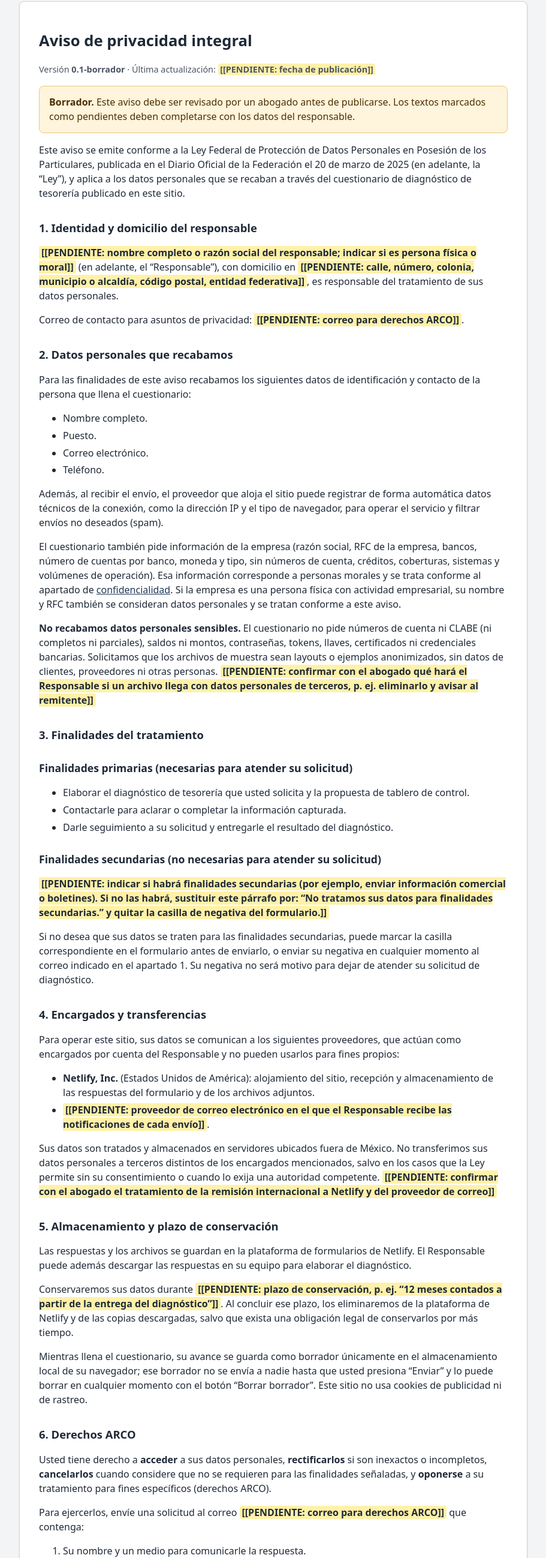
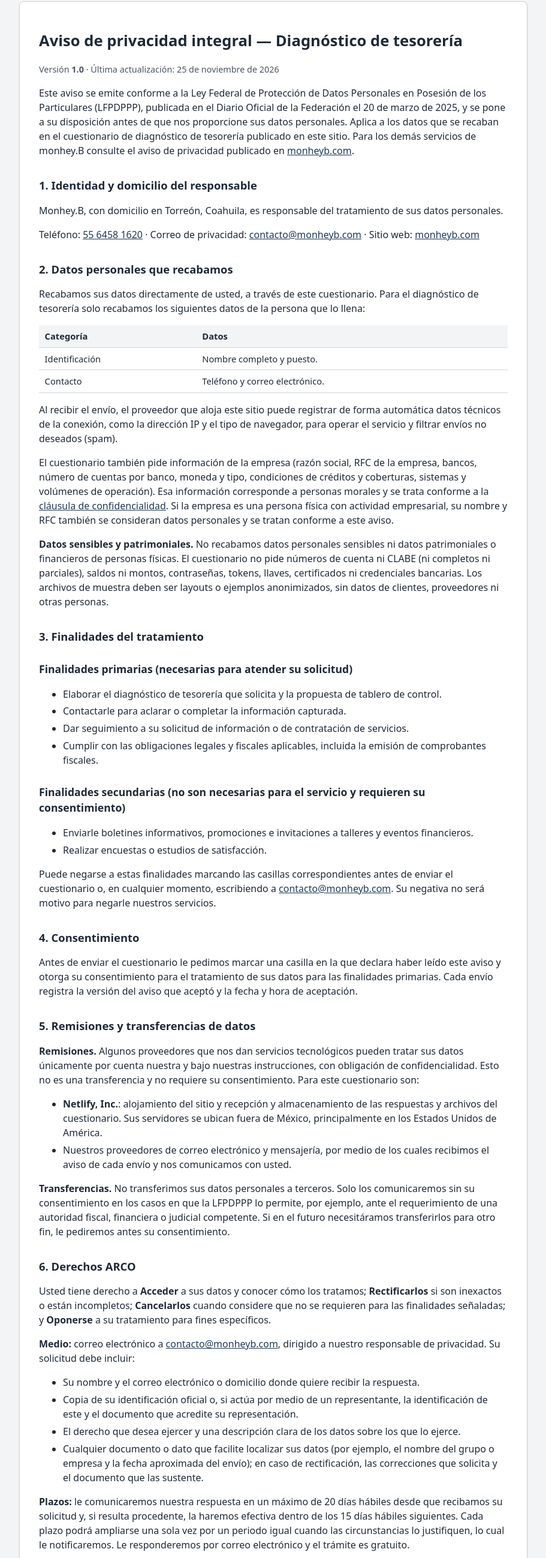
Before and after one commit to carsam68-MonheyB/Diagnostico-Tesoreria-Inteligente, a plain HTML site: page aviso-de-privacidad.html in a window 1280 px wide. Shown: the part 103-2700 px from the top of the page at 60% size, without its empty margins (184-1095 px from the left). Drawn offline with Linux system fonts and the light colour scheme.

Commit message:
Aviso de privacidad de monhey.B (versión 1.0)
Adapta el aviso integral de monhey.B del 25/11/2026 a los datos de este
cuestionario: responsable, contacto, finalidades secundarias con una
casilla de negativa para boletines y otra para encuestas, ARCO y plazos,
revocación, limitación, conservación, cambios y autoridad. Los campos
negativa_boletines y negativa_encuestas sustituyen al campo anterior.

Co-Authored-By: Claude Opus 5.5 <noreply@anthropic.com>
Claude-Session: https://claude.ai/code/session_01LEis1nwVdew7aNBgu1FXUQ

```diff
--- a/assets/js/diagnostico.js
+++ b/assets/js/diagnostico.js
@@ -311,7 +311,7 @@
       el('p', { class: 'nota' }, ['Giro: ' + (g(p, 'contacto.giro') === 'otro' ? g(p, 'contacto.giro_otro') : etiqueta('giros', g(p, 'contacto.giro'))) +
         ' · Ciudad: ' + (g(p, 'contacto.ciudad') || '—') + ' · Enviado: ' + (r.fecha || g(p, 'meta.generado_en') || '—') +
         ' · Aviso v' + (g(p, 'aviso_privacidad.version') || '—') + ' aceptado: ' + (g(p, 'aviso_privacidad.aceptado_en') || '—') +
-        ' · Negativa finalidades secundarias: ' + siNo(g(p, 'aviso_privacidad.negativa_finalidades_secundarias'))])
+        ' · Se niega a boletines: ' + siNo(g(p, 'aviso_privacidad.negativa_boletines')) + ' · Se niega a encuestas: ' + siNo(g(p, 'aviso_privacidad.negativa_encuestas'))])
     ]));
 
     // Conteos
--- a/aviso-de-privacidad.html
+++ b/aviso-de-privacidad.html
@@ -4,7 +4,7 @@
   <meta charset="utf-8">
   <meta name="viewport" content="width=device-width, initial-scale=1">
   <title>Aviso de privacidad</title>
-  <meta name="description" content="Aviso de privacidad integral del cuestionario de diagnóstico de tesorería.">
+  <meta name="description" content="Aviso de privacidad integral de monhey.B para el cuestionario de diagnóstico de tesorería.">
   <link rel="stylesheet" href="/assets/css/styles.css">
 </head>
 <body>
@@ -18,95 +18,106 @@
 
 <main id="contenido" class="contenedor">
   <article class="tarjeta texto-legal">
-    <h1>Aviso de privacidad integral</h1>
-    <p class="meta-doc">Versión <strong>0.1-borrador</strong> · Última actualización: <span class="pendiente">[[PENDIENTE: fecha de publicación]]</span></p>
+    <h1>Aviso de privacidad integral — Diagnóstico de tesorería</h1>
+    <p class="meta-doc">Versión <strong>1.0</strong> · Última actualización: 25 de noviembre de 2026</p>
 
-    <div class="caja caja-aviso">
-      <p><strong>Borrador.</strong> Este aviso debe ser revisado por un abogado antes de publicarse. Los textos marcados como pendientes deben completarse con los datos del responsable.</p>
-    </div>
-
-    <p>Este aviso se emite conforme a la Ley Federal de Protección de Datos Personales en Posesión de los Particulares, publicada en el Diario Oficial de la Federación el 20 de marzo de 2025 (en adelante, la “Ley”), y aplica a los datos personales que se recaban a través del cuestionario de diagnóstico de tesorería publicado en este sitio.</p>
+    <p>Este aviso se emite conforme a la Ley Federal de Protección de Datos Personales en Posesión de los Particulares (LFPDPPP), publicada en el Diario Oficial de la Federación el 20 de marzo de 2025, y se pone a su disposición antes de que nos proporcione sus datos personales. Aplica a los datos que se recaban en el cuestionario de diagnóstico de tesorería publicado en este sitio. Para los demás servicios de monhey.B consulte el aviso de privacidad publicado en <a href="https://monheyb.com" rel="noopener">monheyb.com</a>.</p>
 
     <h2 id="responsable">1. Identidad y domicilio del responsable</h2>
-    <p><span class="pendiente">[[PENDIENTE: nombre completo o razón social del responsable; indicar si es persona física o moral]]</span> (en adelante, el “Responsable”), con domicilio en <span class="pendiente">[[PENDIENTE: calle, número, colonia, municipio o alcaldía, código postal, entidad federativa]]</span>, es responsable del tratamiento de sus datos personales.</p>
-    <p>Correo de contacto para asuntos de privacidad: <span class="pendiente">[[PENDIENTE: correo para derechos ARCO]]</span>.</p>
+    <p>Monhey.B, con domicilio en Torreón, Coahuila, es responsable del tratamiento de sus datos personales.</p>
+    <p>Teléfono: <a href="tel:+525564581620">55 6458 1620</a> · Correo de privacidad: <a href="mailto:contacto@monheyb.com">contacto@monheyb.com</a> · Sitio web: <a href="https://monheyb.com" rel="noopener">monheyb.com</a></p>
 
     <h2 id="datos">2. Datos personales que recabamos</h2>
-    <p>Para las finalidades de este aviso recabamos los siguientes datos de identificación y contacto de la persona que llena el cuestionario:</p>
-    <ul>
-      <li>Nombre completo.</li>
-      <li>Puesto.</li>
-      <li>Correo electrónico.</li>
-      <li>Teléfono.</li>
-    </ul>
-    <p>Además, al recibir el envío, el proveedor que aloja el sitio puede registrar de forma automática datos técnicos de la conexión, como la dirección IP y el tipo de navegador, para operar el servicio y filtrar envíos no deseados (spam).</p>
-    <p>El cuestionario también pide información de la empresa (razón social, RFC de la empresa, bancos, número de cuentas por banco, moneda y tipo, sin números de cuenta, créditos, coberturas, sistemas y volúmenes de operación). Esa información corresponde a personas morales y se trata conforme al apartado de <a href="#confidencialidad">confidencialidad</a>. Si la empresa es una persona física con actividad empresarial, su nombre y RFC también se consideran datos personales y se tratan conforme a este aviso.</p>
-    <p><strong>No recabamos datos personales sensibles.</strong> El cuestionario no pide números de cuenta ni CLABE (ni completos ni parciales), saldos ni montos, contraseñas, tokens, llaves, certificados ni credenciales bancarias. Solicitamos que los archivos de muestra sean layouts o ejemplos anonimizados, sin datos de clientes, proveedores ni otras personas. <span class="pendiente">[[PENDIENTE: confirmar con el abogado qué hará el Responsable si un archivo llega con datos personales de terceros, p. ej. eliminarlo y avisar al remitente]]</span></p>
+    <p>Recabamos sus datos directamente de usted, a través de este cuestionario. Para el diagnóstico de tesorería solo recabamos los siguientes datos de la persona que lo llena:</p>
+    <div class="tabla-wrap">
+      <table>
+        <thead><tr><th scope="col">Categoría</th><th scope="col">Datos</th></tr></thead>
+        <tbody>
+          <tr><td>Identificación</td><td>Nombre completo y puesto.</td></tr>
+          <tr><td>Contacto</td><td>Teléfono y correo electrónico.</td></tr>
+        </tbody>
+      </table>
+    </div>
+    <p>Al recibir el envío, el proveedor que aloja este sitio puede registrar de forma automática datos técnicos de la conexión, como la dirección IP y el tipo de navegador, para operar el servicio y filtrar envíos no deseados (spam).</p>
+    <p>El cuestionario también pide información de la empresa (razón social, RFC de la empresa, bancos, número de cuentas por banco, moneda y tipo, condiciones de créditos y coberturas, sistemas y volúmenes de operación). Esa información corresponde a personas morales y se trata conforme a la <a href="#confidencialidad">cláusula de confidencialidad</a>. Si la empresa es una persona física con actividad empresarial, su nombre y RFC también se consideran datos personales y se tratan conforme a este aviso.</p>
+    <p><strong>Datos sensibles y patrimoniales.</strong> No recabamos datos personales sensibles ni datos patrimoniales o financieros de personas físicas. El cuestionario no pide números de cuenta ni CLABE (ni completos ni parciales), saldos ni montos, contraseñas, tokens, llaves, certificados ni credenciales bancarias. Los archivos de muestra deben ser layouts o ejemplos anonimizados, sin datos de clientes, proveedores ni otras personas.</p>
 
     <h2 id="finalidades">3. Finalidades del tratamiento</h2>
     <h3>Finalidades primarias (necesarias para atender su solicitud)</h3>
     <ul>
-      <li>Elaborar el diagnóstico de tesorería que usted solicita y la propuesta de tablero de control.</li>
+      <li>Elaborar el diagnóstico de tesorería que solicita y la propuesta de tablero de control.</li>
       <li>Contactarle para aclarar o completar la información capturada.</li>
-      <li>Darle seguimiento a su solicitud y entregarle el resultado del diagnóstico.</li>
+      <li>Dar seguimiento a su solicitud de información o de contratación de servicios.</li>
+      <li>Cumplir con las obligaciones legales y fiscales aplicables, incluida la emisión de comprobantes fiscales.</li>
     </ul>
-    <h3>Finalidades secundarias (no necesarias para atender su solicitud)</h3>
-    <p><span class="pendiente">[[PENDIENTE: indicar si habrá finalidades secundarias (por ejemplo, enviar información comercial o boletines). Si no las habrá, sustituir este párrafo por: “No tratamos sus datos para finalidades secundarias.” y quitar la casilla de negativa del formulario.]]</span></p>
-    <p>Si no desea que sus datos se traten para las finalidades secundarias, puede marcar la casilla correspondiente en el formulario antes de enviarlo, o enviar su negativa en cualquier momento al correo indicado en el apartado 1. Su negativa no será motivo para dejar de atender su solicitud de diagnóstico.</p>
+    <h3>Finalidades secundarias (no son necesarias para el servicio y requieren su consentimiento)</h3>
+    <ul>
+      <li>Enviarle boletines informativos, promociones e invitaciones a talleres y eventos financieros.</li>
+      <li>Realizar encuestas o estudios de satisfacción.</li>
+    </ul>
+    <p>Puede negarse a estas finalidades marcando las casillas correspondientes antes de enviar el cuestionario o, en cualquier momento, escribiendo a <a href="mailto:contacto@monheyb.com">contacto@monheyb.com</a>. Su negativa no será motivo para negarle nuestros servicios.</p>
 
-    <h2 id="remisiones">4. Encargados y transferencias</h2>
-    <p>Para operar este sitio, sus datos se comunican a los siguientes proveedores, que actúan como encargados por cuenta del Responsable y no pueden usarlos para fines propios:</p>
+    <h2 id="consentimiento">4. Consentimiento</h2>
+    <p>Antes de enviar el cuestionario le pedimos marcar una casilla en la que declara haber leído este aviso y otorga su consentimiento para el tratamiento de sus datos para las finalidades primarias. Cada envío registra la versión del aviso que aceptó y la fecha y hora de aceptación.</p>
+
+    <h2 id="remisiones">5. Remisiones y transferencias de datos</h2>
+    <p><strong>Remisiones.</strong> Algunos proveedores que nos dan servicios tecnológicos pueden tratar sus datos únicamente por cuenta nuestra y bajo nuestras instrucciones, con obligación de confidencialidad. Esto no es una transferencia y no requiere su consentimiento. Para este cuestionario son:</p>
     <ul>
-      <li><strong>Netlify, Inc.</strong> (Estados Unidos de América): alojamiento del sitio, recepción y almacenamiento de las respuestas del formulario y de los archivos adjuntos.</li>
-      <li><span class="pendiente">[[PENDIENTE: proveedor de correo electrónico en el que el Responsable recibe las notificaciones de cada envío]]</span>.</li>
+      <li><strong>Netlify, Inc.</strong>: alojamiento del sitio y recepción y almacenamiento de las respuestas y archivos del cuestionario. Sus servidores se ubican fuera de México, principalmente en los Estados Unidos de América.</li>
+      <li>Nuestros proveedores de correo electrónico y mensajería, por medio de los cuales recibimos el aviso de cada envío y nos comunicamos con usted.</li>
     </ul>
-    <p>Sus datos son tratados y almacenados en servidores ubicados fuera de México. No transferimos sus datos personales a terceros distintos de los encargados mencionados, salvo en los casos que la Ley permite sin su consentimiento o cuando lo exija una autoridad competente. <span class="pendiente">[[PENDIENTE: confirmar con el abogado el tratamiento de la remisión internacional a Netlify y del proveedor de correo]]</span></p>
-
-    <h2 id="conservacion">5. Almacenamiento y plazo de conservación</h2>
-    <p>Las respuestas y los archivos se guardan en la plataforma de formularios de Netlify. El Responsable puede además descargar las respuestas en su equipo para elaborar el diagnóstico.</p>
-    <p>Conservaremos sus datos durante <span class="pendiente">[[PENDIENTE: plazo de conservación, p. ej. “12 meses contados a partir de la entrega del diagnóstico”]]</span>. Al concluir ese plazo, los eliminaremos de la plataforma de Netlify y de las copias descargadas, salvo que exista una obligación legal de conservarlos por más tiempo.</p>
-    <p>Mientras llena el cuestionario, su avance se guarda como borrador únicamente en el almacenamiento local de su navegador; ese borrador no se envía a nadie hasta que usted presiona “Enviar” y lo puede borrar en cualquier momento con el botón “Borrar borrador”. Este sitio no usa cookies de publicidad ni de rastreo.</p>
+    <p><strong>Transferencias.</strong> No transferimos sus datos personales a terceros. Solo los comunicaremos sin su consentimiento en los casos en que la LFPDPPP lo permite, por ejemplo, ante el requerimiento de una autoridad fiscal, financiera o judicial competente. Si en el futuro necesitáramos transferirlos para otro fin, le pediremos antes su consentimiento.</p>
 
     <h2 id="arco">6. Derechos ARCO</h2>
-    <p>Usted tiene derecho a <strong>acceder</strong> a sus datos personales, <strong>rectificarlos</strong> si son inexactos o incompletos, <strong>cancelarlos</strong> cuando considere que no se requieren para las finalidades señaladas, y <strong>oponerse</strong> a su tratamiento para fines específicos (derechos ARCO).</p>
-    <p>Para ejercerlos, envíe una solicitud al correo <span class="pendiente">[[PENDIENTE: correo para derechos ARCO]]</span> que contenga:</p>
-    <ol>
-      <li>Su nombre y un medio para comunicarle la respuesta.</li>
-      <li>Los documentos que acrediten su identidad o, en su caso, la representación legal de quien actúe en su nombre.</li>
-      <li>La descripción clara de los datos personales y del derecho que desea ejercer.</li>
-      <li>Cualquier elemento que facilite la localización de sus datos (por ejemplo, el nombre del grupo o empresa y la fecha aproximada del envío).</li>
-    </ol>
-    <p>Responderemos su solicitud dentro de los plazos que establece la Ley. <span class="pendiente">[[PENDIENTE: el abogado debe indicar los plazos de respuesta y de ejecución aplicables conforme a la Ley vigente]]</span></p>
+    <p>Usted tiene derecho a <strong>Acceder</strong> a sus datos y conocer cómo los tratamos; <strong>Rectificarlos</strong> si son inexactos o están incompletos; <strong>Cancelarlos</strong> cuando considere que no se requieren para las finalidades señaladas; y <strong>Oponerse</strong> a su tratamiento para fines específicos.</p>
+    <p><strong>Medio:</strong> correo electrónico a <a href="mailto:contacto@monheyb.com">contacto@monheyb.com</a>, dirigido a nuestro responsable de privacidad. Su solicitud debe incluir:</p>
+    <ul>
+      <li>Su nombre y el correo electrónico o domicilio donde quiere recibir la respuesta.</li>
+      <li>Copia de su identificación oficial o, si actúa por medio de un representante, la identificación de este y el documento que acredite su representación.</li>
+      <li>El derecho que desea ejercer y una descripción clara de los datos sobre los que lo ejerce.</li>
+      <li>Cualquier documento o dato que facilite localizar sus datos (por ejemplo, el nombre del grupo o empresa y la fecha aproximada del envío); en caso de rectificación, las correcciones que solicita y el documento que las sustente.</li>
+    </ul>
+    <p><strong>Plazos:</strong> le comunicaremos nuestra respuesta en un máximo de 20 días hábiles desde que recibamos su solicitud y, si resulta procedente, la haremos efectiva dentro de los 15 días hábiles siguientes. Cada plazo podrá ampliarse una sola vez por un periodo igual cuando las circunstancias lo justifiquen, lo cual le notificaremos. Le responderemos por correo electrónico y el trámite es gratuito.</p>
 
-    <h2 id="revocacion">7. Revocación del consentimiento y limitación del uso</h2>
-    <p>Puede revocar en cualquier momento el consentimiento que nos otorgó, así como solicitar que limitemos el uso o divulgación de sus datos, enviando su solicitud al mismo correo y con los mismos requisitos del apartado anterior. La revocación no tiene efectos retroactivos y, si se refiere a las finalidades primarias, puede implicar que no podamos concluir el diagnóstico.</p>
+    <h2 id="revocacion">7. Revocación del consentimiento</h2>
+    <p>Puede revocar en cualquier momento el consentimiento que nos otorgó, siguiendo el mismo procedimiento del punto 6. La revocación no tiene efectos retroactivos y, si se refiere a datos necesarios para las finalidades primarias, podría impedirnos concluir el diagnóstico.</p>
 
-    <h2 id="autoridad">8. Autoridad</h2>
-    <p>Si considera que su derecho a la protección de datos personales ha sido vulnerado, puede acudir ante la <strong>Secretaría Anticorrupción y Buen Gobierno</strong>, autoridad competente en la materia conforme a la Ley.</p>
+    <h2 id="limitar">8. Opciones para limitar el uso o divulgación de sus datos</h2>
+    <ul>
+      <li>Solicite su inscripción en nuestro listado interno de exclusión escribiendo a <a href="mailto:contacto@monheyb.com">contacto@monheyb.com</a>; dejaremos de enviarle publicidad y comunicaciones promocionales.</li>
+      <li>Use la opción para darse de baja incluida en nuestros correos electrónicos.</li>
+      <li>Inscríbase en el Registro Público para Evitar Publicidad (REPEP) de la Procuraduría Federal del Consumidor (PROFECO).</li>
+    </ul>
 
-    <h2 id="cambios">9. Cambios a este aviso</h2>
-    <p>Cualquier cambio a este aviso se publicará en esta misma página (<a href="/aviso-de-privacidad.html">/aviso-de-privacidad.html</a>) con su nuevo número de versión y fecha de actualización. Cada envío del formulario registra la versión del aviso que usted aceptó y la fecha y hora de aceptación. Si el cambio afecta las finalidades o los datos que tratamos, se lo comunicaremos al correo que nos proporcionó y, cuando la Ley lo requiera, le pediremos nuevamente su consentimiento.</p>
+    <h2 id="cookies">9. Uso de cookies y tecnologías de rastreo</h2>
+    <p>Este sitio del cuestionario no utiliza cookies ni etiquetas de publicidad o de rastreo. Mientras llena el cuestionario, su avance se guarda como borrador únicamente en el almacenamiento local de su navegador; ese borrador no se envía a nadie hasta que usted presiona “Enviar”, se borra al enviar y puede borrarlo en cualquier momento con el botón “Borrar borrador”. El uso de cookies en monheyb.com se describe en el aviso publicado en ese sitio.</p>
 
-    <h2 id="consentimiento">10. Consentimiento</h2>
-    <p>Al marcar la casilla de consentimiento del formulario y enviarlo, usted manifiesta haber leído este aviso y otorga su consentimiento para el tratamiento de sus datos personales conforme a las finalidades primarias descritas.</p>
+    <h2 id="conservacion">10. Seguridad y conservación</h2>
+    <p>Aplicamos medidas de seguridad administrativas, técnicas y físicas para proteger sus datos contra daño, pérdida, alteración, destrucción o uso, acceso o tratamiento no autorizado. Conservaremos sus datos solo durante el tiempo necesario para cumplir las finalidades de este aviso y los plazos que exijan las leyes aplicables; después los bloquearemos y suprimiremos, incluidas las respuestas guardadas en la plataforma de Netlify.</p>
+
+    <h2 id="cambios">11. Cambios al aviso de privacidad</h2>
+    <p>Podemos modificar o actualizar este aviso por cambios en la ley, en nuestros servicios o en nuestras prácticas. Le informaremos de cualquier cambio publicando la versión vigente, con su fecha de actualización, en esta página y en <a href="https://monheyb.com" rel="noopener">monheyb.com</a> y, cuando los cambios sean relevantes, por correo electrónico.</p>
+
+    <h2 id="autoridad">12. Autoridad</h2>
+    <p>Si considera que su derecho a la protección de datos personales ha sido vulnerado, puede acudir ante la <strong>Secretaría Anticorrupción y Buen Gobierno</strong>, autoridad en la materia conforme a la LFPDPPP.</p>
 
     <h2 id="confidencialidad">Cláusula de confidencialidad de la información de la empresa</h2>
-    <p>La información financiera, operativa y tecnológica de la empresa o grupo que se capture en el cuestionario o en los archivos de muestra (bancos, cuentas, créditos, coberturas, operaciones intercompañías, pagos, sistemas, infraestructura y volúmenes) no constituye, en general, un dato personal, pero el Responsable la tratará como <strong>información confidencial</strong> conforme a lo siguiente:</p>
+    <p>La información financiera, operativa y tecnológica de la empresa o grupo que se capture en el cuestionario o en los archivos de muestra (bancos, número de cuentas, condiciones de créditos y coberturas, operaciones intercompañías, pagos, sistemas, infraestructura y volúmenes) no constituye, en general, un dato personal, pero monhey.B la tratará como <strong>información confidencial</strong> conforme a lo siguiente:</p>
     <ol>
       <li><strong>Uso exclusivo.</strong> Se usará únicamente para elaborar el diagnóstico de tesorería y la propuesta de tablero de control solicitados.</li>
-      <li><strong>No divulgación.</strong> No se compartirá con terceros, salvo con los proveedores tecnológicos necesarios para operar este sitio (apartado 4), o cuando lo exija una autoridad competente.</li>
-      <li><strong>Acceso restringido.</strong> Solo tendrán acceso las personas que participen en la elaboración del diagnóstico. <span class="pendiente">[[PENDIENTE: confirmar quiénes tendrán acceso (solo el Responsable o también colaboradores)]]</span></li>
-      <li><strong>Conservación y eliminación.</strong> Se conservará durante el mismo plazo del apartado 5 y se eliminará antes si la empresa lo solicita por escrito al correo del apartado 1.</li>
-      <li><strong>Convenio de confidencialidad.</strong> Si la empresa requiere un convenio de confidencialidad firmado antes de compartir información, puede solicitarlo al correo del apartado 1.</li>
+      <li><strong>No divulgación.</strong> No se compartirá con terceros, salvo con los proveedores tecnológicos del punto 5, o cuando lo exija una autoridad competente.</li>
+      <li><strong>Acceso restringido.</strong> Solo tendrán acceso las personas de monhey.B que participen en la elaboración del diagnóstico.</li>
+      <li><strong>Conservación y eliminación.</strong> Se conservará conforme al punto 10 y se eliminará antes si la empresa lo solicita por escrito a <a href="mailto:contacto@monheyb.com">contacto@monheyb.com</a>.</li>
+      <li><strong>Convenio de confidencialidad.</strong> Si la empresa requiere un convenio de confidencialidad firmado antes de compartir información, puede solicitarlo al mismo correo.</li>
     </ol>
-    <p>Recomendamos no capturar información que la empresa no esté autorizada a compartir y, en los archivos de muestra, sustituir nombres y montos por datos ficticios.</p>
+    <p>Recomendamos no capturar información que la empresa no esté autorizada a compartir y, en los archivos de muestra, sustituir nombres por datos ficticios y eliminar cualquier número de cuenta, saldo o monto.</p>
 
     <p class="acciones"><a class="btn btn-sec" href="/">Volver al cuestionario</a></p>
   </article>
 </main>
 
 <footer class="sitio-pie">
-  <div class="contenedor">monhey.B</div>
+  <div class="contenedor">monhey.B · Torreón, Coahuila, México · <a href="mailto:contacto@monheyb.com">contacto@monheyb.com</a> · <a href="https://monheyb.com" rel="noopener">monheyb.com</a></div>
 </footer>
 </body>
 </html>
```
Also changed, not shown: assets/js/form.js (+6 -4 lines), gracias.html (+1 -1 lines), index.html (+11 -6 lines), 1 other file.
